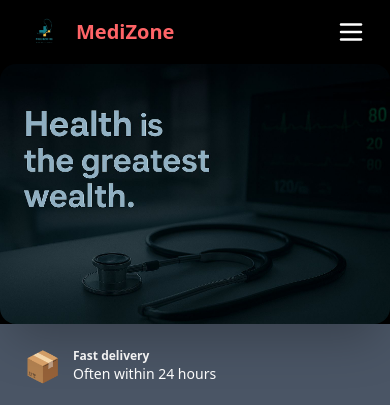
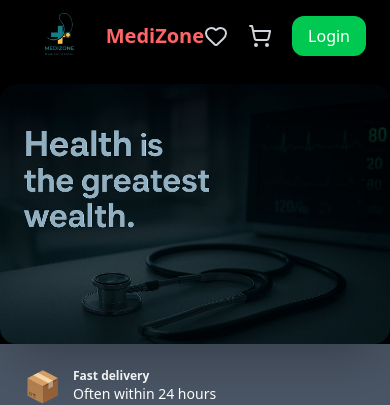
Before and after one commit to fynxn07/medizone-frontend-react, a React (Vite) app: page / in a window 390 px wide. Shown: the top 405 px of the page. Built offline with nearby package versions, Linux system fonts and the light colour scheme; no server answers.

Commit message:
responsive

```diff
--- a/src/Pages/Navbar.jsx
+++ b/src/Pages/Navbar.jsx
@@ -1,96 +1,72 @@
-import React, { useState } from "react";
+import React from "react";
 import { Link, useNavigate } from "react-router-dom";
-import { Heart, ShoppingCart, Menu, X } from "lucide-react";
+import { Heart, ShoppingCart } from "lucide-react";
 import Logout from "./Logout";
 
 function Navbar({ search, setSearch }) {
   const navigate = useNavigate();
-  const [open, setOpen] = useState(false);
 
   const handleSearch = (value) => {
     if (setSearch) setSearch(value);
-    navigate("/products");
+    navigate("/products");  // always search inside Products page
   };
 
   return (
-    <nav className="bg-black px-6 py-3 flex items-center justify-between">
+    <nav className="bg-black px-6 py-3 flex items-center justify-between pb-2 relative z-50 sticky top-0">
 
       {/* Logo */}
       <div
         className="flex items-center space-x-3 cursor-pointer"
         onClick={() => navigate("/")}
       >
-        <img src="/logos.png" alt="Logo" className="h-10 w-auto rounded-lg" />
+        <img
+          src="/logos.png"
+          alt="Logo"
+          className="h-12 w-25 object-cover rounded-lg"
+        />
         <span className="text-red-400 font-semibold text-xl">MediZone</span>
       </div>
 
-      {/* Desktop Links */}
+      {/* Links */}
       <div className="hidden md:flex space-x-6 ml-10">
-        <Link to="/" className="text-white">Home</Link>
-        <Link to="/products" className="text-white">Products</Link>
-        <Link to="/profile" className="text-white">Profile</Link>
+        <Link to="/" className="text-white hover:text-white transition">Home</Link>
+        <Link to="/products" className="text-white hover:text-white transition">Products</Link>
+        <Link to="/profile" className="text-white hover:text-white transition">Profile</Link>
       </div>
 
-      {/* Desktop Search */}
-      <div className="hidden md:block flex-1 mx-6 max-w-md">
+      {/* Search Bar */}
+      <div className="flex-1 mx-6 max-w-md hidden md:block">
+        <div className="relative">
           <input
             type="text"
             value={search || ""}
             onChange={(e) => handleSearch(e.target.value)}
             onKeyDown={(e) => e.key === "Enter" && navigate("/products")}
             placeholder="Search medical equipment..."
-          className="w-full px-4 py-2 rounded-lg bg-gray-800 text-white border border-gray-700 focus:ring-2 focus:ring-gray-500 outline-none"
+            className="w-full pl-4 pr-4 py-2 rounded-lg bg-gray-800 text-white placeholder-gray-400 border border-gray-700 focus:ring-2 focus:ring-gray-500 focus:outline-none"
           />
+        </div>
       </div>
 
       {/* Right Icons */}
-      <div className="hidden md:flex items-center space-x-5">
-        <button onClick={() => navigate("/wishlist")} className="text-gray-300 hover:text-red-400">
+      <div className="flex items-center space-x-5">
+        <button
+          onClick={() => navigate("/wishlist")}
+          className="text-gray-300 hover:text-red-400 transition"
+        >
           <Heart className="h-6 w-6" />
         </button>
 
-        <button onClick={() => navigate("/cart")} className="text-gray-300 hover:text-green-400">
+        <button
+          onClick={() => navigate("/cart")}
+          className="text-gray-300 hover:text-green-400 transition"
+        >
           <ShoppingCart className="h-6 w-6" />
         </button>
 
         <Logout />
       </div>
 
-      {/* Mobile Menu Button */}
-      <button className="md:hidden text-white" onClick={() => setOpen(!open)}>
-        {open ? <X size={30} /> : <Menu size={30} />}
-      </button>
-
-      {/* Mobile Menu */}
-      {open && (
-        <div className="absolute top-16 left-0 w-full bg-black border-t border-gray-700 p-6 space-y-4 md:hidden">
-
-          <input
-            type="text"
-            value={search || ""}
-            onChange={(e) => handleSearch(e.target.value)}
-            onKeyDown={(e) => e.key === "Enter" && navigate("/products")}
-            placeholder="Search..."
-            className="w-full px-4 py-2 rounded-lg bg-gray-800 text-white border border-gray-700"
-          />
-
-          <Link onClick={() => setOpen(false)} to="/" className="block text-white">Home</Link>
-          <Link onClick={() => setOpen(false)} to="/products" className="block text-white">Products</Link>
-          <Link onClick={() => setOpen(false)} to="/profile" className="block text-white">Profile</Link>
-
-          <div className="flex items-center gap-4">
-            <Heart
-              className="text-red-400"
-              onClick={() => navigate("/wishlist")}
-            />
-            <ShoppingCart
-              className="text-green-400"
-              onClick={() => navigate("/cart")}
-            />
-            <Logout />
-          </div>
-        </div>
-      )}
     </nav>
   );
 }
--- a/src/Pages/Slides.jsx
+++ b/src/Pages/Slides.jsx
@@ -24,7 +24,7 @@ function Slides() {
   }, [index]);
 
   return (
-    <div className="bg-black flex items-center justify-center">
+    <div className="bg-black flex items-center justify-center mt-4">
       <div className="relative w-full max-w-5xl h-[260px] sm:h-[320px] md:h-[400px] rounded-2xl overflow-hidden shadow-2xl">
         <img
           src={slides[index].img}
```
Lines whose indentation alone changed are shown as unchanged.
